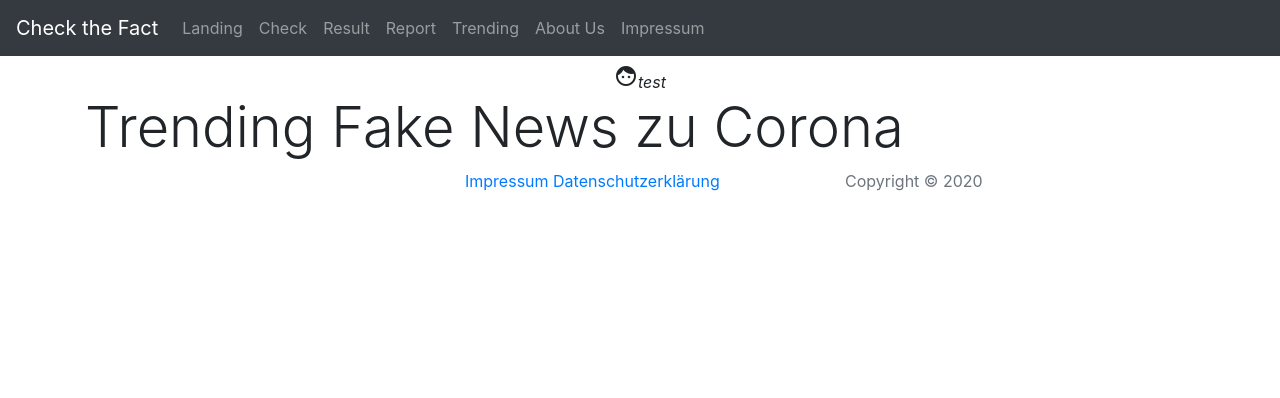
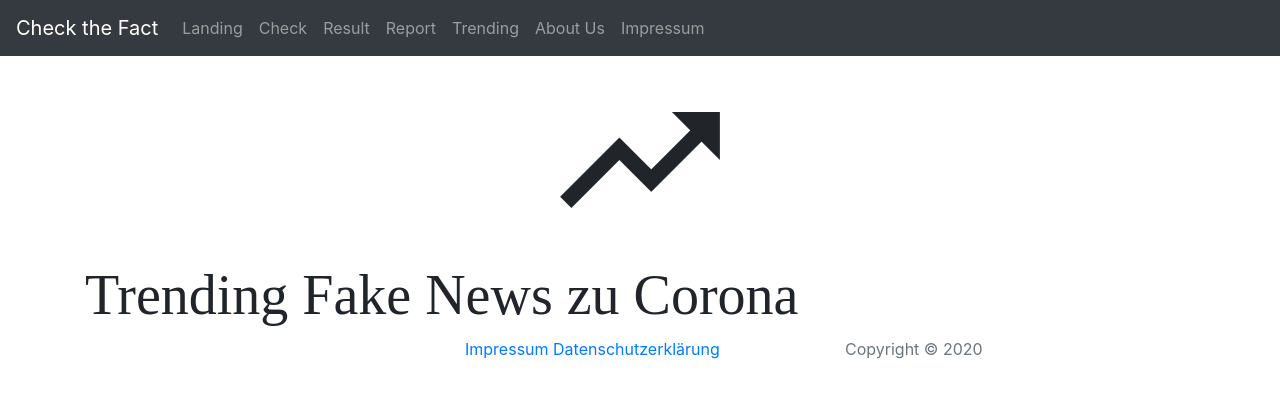
Before and after one commit to Check-den-Fakt/WirVsKrisenkommunikation, a React (Create React App) app in the folder frontend/: page /trending in a window 1280 px wide. Shown: the top 398 px of the page. Built offline with nearby package versions, Linux system fonts and the light colour scheme.

Commit message:
Too much

```diff
--- a/frontend/src/App.js
+++ b/frontend/src/App.js
@@ -9,6 +9,7 @@ import { Button } from 'react-bootstrap';
 import 'bootstrap/dist/css/bootstrap.min.css';
 import logo from './logo.svg';
 import './App.css';
+import './pages/main.css';
 import Home from './pages/Home/Home';
 import About from './pages/About/About';
 import { Layout } from './components/Layout';
--- a/frontend/src/pages/Trending/Trending.css
+++ b/frontend/src/pages/Trending/Trending.css
@@ -0,0 +1,3 @@
+.material-icons{
+    font-size: 1200%;
+}
--- a/frontend/src/pages/Trending/Trending.js
+++ b/frontend/src/pages/Trending/Trending.js
@@ -1,4 +1,5 @@
 import React, { useState } from 'react';
+import './Trending.css'
 
 export default function Trending() {
     // Declare a new state variable, which we'll call "count"
@@ -9,8 +10,7 @@ export default function Trending() {
                 <div className="raw">
                     <div className="text-center">
                         <div className="arrow">
-                        <i className="material-icons">face</i>
-                            <i className="arrow_drop_up">test</i>
+                        <i className="material-icons">trending_up</i>
                         </div>
                     </div>
                 </div>
--- /dev/null
+++ b/frontend/src/pages/main.css
@@ -0,0 +1,7 @@
+.display-4{
+    font-family: Serif;
+}
+
+.lead{
+    font-family: Open Sans;
+}
```
